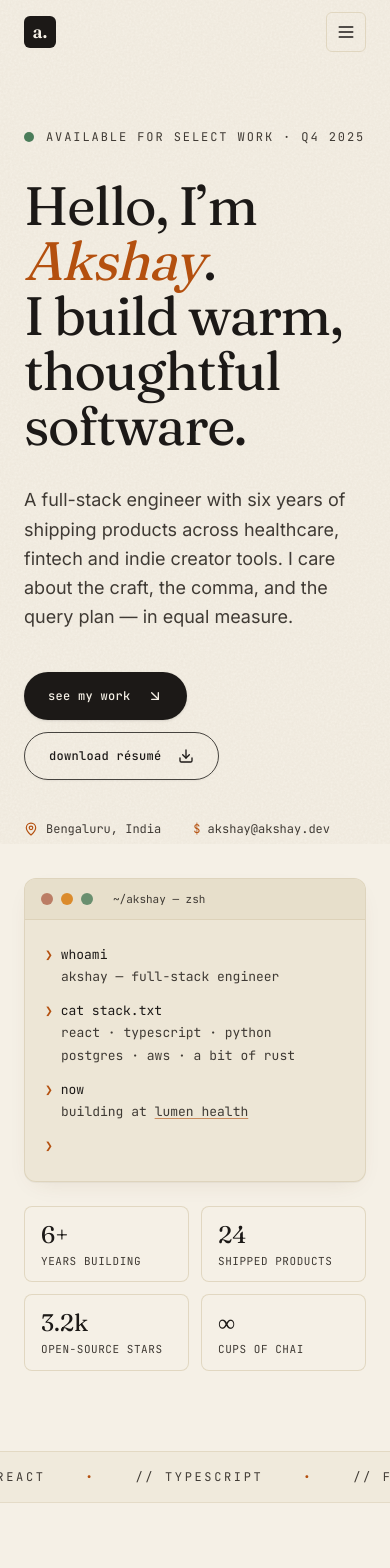
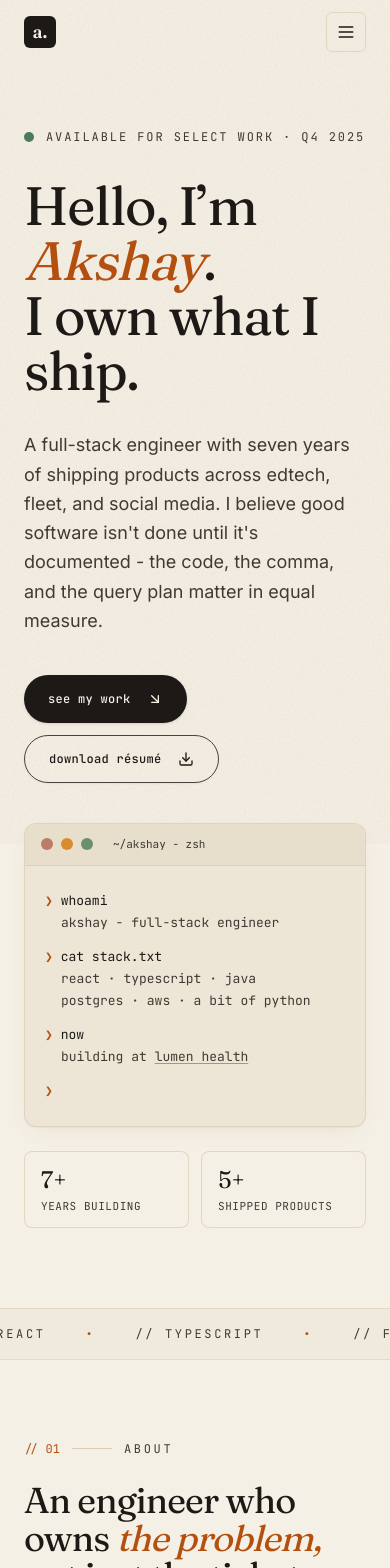
Before and after one commit to akshaym5147/portfolio-app, a React (Create React App) app: page / in a window 390 px wide. Shown: the top 1568 px of the page. Built offline with nearby package versions, Linux system fonts and the light colour scheme.

Commit message:
removed extra formating and making code reusable

```diff
--- a/src/App.css
+++ b/src/App.css
@@ -1,4 +1,4 @@
-/* Warm developer vibe — global styles */
+/* Warm developer vibe - global styles */
 
 .App {
   width: 100%;
--- a/src/components/About.jsx
+++ b/src/components/About.jsx
@@ -1,5 +1,5 @@
 import { monoSizes, proseSizes, displaySizes, leading, tracking } from "@/lib/tailwindCssMap";
-import { profile, aboutParagraphs } from "../mock";
+import { profile, aboutParagraphs, aboutQuickOverview } from "../mock";
 import SectionLabel from "./SectionLabel";
 
 const About = () => {
@@ -12,15 +12,15 @@ const About = () => {
         <div className="md:col-span-5">
           <SectionLabel index="01" label="about" />
           <h2 className={`font-serif text-4xl md:text-5xl ${leading.section} text-ink tracking-tight mt-6`}>
-            An engineer who still writes
-            <span className="italic text-amber"> by hand </span>
-            before the keyboard.
+            An engineer who owns
+            <span className="italic text-amber"> the problem, </span>
+            not just the ticket.
           </h2>
 
           <div className="mt-8 rounded-xl overflow-hidden border border-line/70 card-warm">
             <img
               src={profile.portrait}
-              alt={`${profile.name} — ${profile.role}`}
+              alt={`${profile.name} - ${profile.role}`}
               className="w-full h-[360px] object-cover"
               loading="lazy"
             />
@@ -49,19 +49,15 @@ const About = () => {
             {[
               {
                 title: "Currently",
-                body: "Senior engineer at Lumen Health, leading the patient-facing platform."
+                body: aboutQuickOverview['currently']
               },
               {
                 title: "Previously",
-                body: "Mosaic Labs, Finch & Fig, plus a Winter ’22 at the Recurse Center."
-              },
-              {
-                title: "Writing",
-                body: "Essays on slow software, Postgres and warm interfaces."
+                body: aboutQuickOverview['previously']
               },
               {
                 title: "Off-hours",
-                body: "Home-roasting coffee, Tamil literature, over-engineering my garden."
+                body: aboutQuickOverview['offHours']
               }
             ].map((c) => (
               <div
--- a/src/components/Contact.jsx
+++ b/src/components/Contact.jsx
@@ -24,7 +24,7 @@ const Contact = () => {
       return;
     }
     if (!/^\S+@\S+\.\S+$/.test(form.email)) {
-      toast.error("Hmm — that email doesn’t look right.");
+      toast.error("Hmm - that email doesn’t look right.");
       return;
     }
     setLoading(true);
@@ -54,7 +54,7 @@ const Contact = () => {
           </h2>
           <p className={`mt-5 text-inkSoft ${proseSizes["2xl"]} leading-relaxed max-w-md`}>
             I’m selectively taking on contract & advisory work for the rest of
-            2025. Short notes, long briefs — both welcome.
+            2025. Short notes, long briefs - both welcome.
           </p>
 
           <div className="mt-10 space-y-4">
--- a/src/components/Footer.jsx
+++ b/src/components/Footer.jsx
@@ -16,7 +16,7 @@ const Footer = () => {
               <span className="italic text-amberSoft">{profile.email}</span>
             </h3>
             <p className="mt-6 text-cream/70 max-w-md leading-relaxed">
-              Drop a line — I reply to every message within a day or two. No
+              Drop a line - I reply to every message within a day or two. No
               cold pitches, please.
             </p>
           </div>
@@ -53,7 +53,7 @@ const Footer = () => {
                     className="text-cream/80 hover:text-amberSoft transition-colors"
                   >
                     {s.label}{" "}
-                    <span className="text-cream/40">— {s.handle}</span>
+                    <span className="text-cream/40">- {s.handle}</span>
                   </a>
                 </li>
               ))}
--- a/src/components/Hero.jsx
+++ b/src/components/Hero.jsx
@@ -9,8 +9,8 @@ const Hero = () => {
       id="top"
       className="relative border-b border-line/60"
     >
-      <div className="max-w-6xl mx-auto px-6 md:px-10 pt-16 pb-20 md:pb-28 grid md:grid-cols-12 gap-10 md:gap-14 items-end">
-        {/* Left — copy */}
+      <div className="max-w-6xl mx-auto px-6 md:px-10 pt-16 pb-20 md:pb-28 grid md:grid-cols-12 gap-10 md:gap-14 items-start">
+        {/* Left - copy */}
         <div className="md:col-span-8">
           <div className="flex items-center gap-3 mb-8">
             <span className="relative flex h-2.5 w-2.5">
@@ -26,15 +26,14 @@ const Hero = () => {
             Hello, I’m{" "}
             <span className="italic text-amber">{profile.firstName}</span>.
             <br />
-            I build warm,
-            <br />
-            thoughtful software.
+            I own what I ship.
           </h1>
 
           <p className="mt-8 max-w-xl text-inkSoft text-lg leading-relaxed">
-            A full-stack engineer with six years of shipping products across
-            healthcare, fintech and indie creator tools. I care about the
-            craft, the comma, and the query plan — in equal measure.
+            A full-stack engineer with seven years of shipping products across
+            edtech, fleet, and social media. I believe good software isn't done
+            until it's documented - the code, the comma, and the query plan matter
+            in equal measure.
           </p>
 
           <div className="mt-10 flex flex-wrap items-center gap-3">
@@ -58,18 +57,9 @@ const Hero = () => {
               </a>
             </Button>
           </div>
-
-          <div className={`mt-10 flex flex-wrap gap-x-8 gap-y-3 font-mono ${monoSizes.sm} text-inkSoft`}>
-            <span className="flex items-center gap-2">
-              <MapPin className="w-3.5 h-3.5 text-amber" /> {profile.location}
-            </span>
-            <span>
-              <span className="text-amber">$</span> {profile.email}
-            </span>
-          </div>
         </div>
 
-        {/* Right — terminal card */}
+        {/* Right - terminal card */}
         <div className="md:col-span-4 md:pt-10">
           <div className="card-warm rounded-xl border border-line/70 bg-paper overflow-hidden">
             <div className="flex items-center gap-2 px-4 py-3 border-b border-line/70 bg-parchment">
@@ -77,7 +67,7 @@ const Hero = () => {
               <span className="w-3 h-3 rounded-full bg-amberSoft/80" />
               <span className="w-3 h-3 rounded-full bg-sage/80" />
               <span className={`ml-3 font-mono ${monoSizes.xs} text-inkSoft`}>
-                ~/akshay — zsh
+                ~/akshay - zsh
               </span>
             </div>
             <div className={`px-5 py-6 font-mono ${monoSizes.md} ${leading.terminal} text-ink`}>
@@ -85,15 +75,15 @@ const Hero = () => {
                 <span className="text-amber">❯</span> whoami
               </div>
               <div className="pl-4 text-inkSoft">
-                akshay — full-stack engineer
+                akshay - full-stack engineer
               </div>
               <div className="mt-3">
                 <span className="text-amber">❯</span> cat stack.txt
               </div>
               <div className="pl-4 text-inkSoft">
-                react · typescript · python
+                react · typescript · java
                 <br />
-                postgres · aws · a bit of rust
+                postgres · aws · a bit of python
               </div>
               <div className="mt-3">
                 <span className="text-amber">❯</span> now
--- a/src/components/Navbar.jsx
+++ b/src/components/Navbar.jsx
@@ -81,7 +81,7 @@ const Navbar = () => {
                 onClick={() => setOpen(false)}
                 className="font-mono text-sm text-inkSoft hover:text-amber"
               >
-                — {l.label}
+                - {l.label}
               </a>
             ))}
             <a
--- a/src/components/Skills.jsx
+++ b/src/components/Skills.jsx
@@ -9,7 +9,7 @@ const Skills = () => {
         <div className="max-w-3xl">
           <SectionLabel index="02" label="skills & stack" />
           <h2 className={`font-serif text-4xl md:text-5xl ${leading.section} text-ink tracking-tight mt-6`}>
-            The tools I reach for —
+            The tools I reach for -
             <span className="italic text-amber"> gently </span>
             opinionated.
           </h2>
--- a/src/lib/tailwindCssMap.js
+++ b/src/lib/tailwindCssMap.js
@@ -1,4 +1,4 @@
-// Font sizes — mono UI elements
+// Font sizes - mono UI elements
 export const monoSizes = {
   xxs: "text-[10.5px]", // Projects: tag pills
   xs: "text-[11px]",    // terminal header, stats label, footer, contact labels, blog tag
@@ -6,7 +6,7 @@ export const monoSizes = {
   md: "text-[13px]",    // terminal body, navbar links
 };
 
-// Font sizes — body/prose text
+// Font sizes - body/prose text
 export const proseSizes = {
   sm: "text-[14px]",      // experience location, skills item
   md: "text-[14.5px]",    // education degree/details, blog excerpt
@@ -16,14 +16,15 @@ export const proseSizes = {
   "3xl": "text-[17px]",   // skills intro paragraph
 };
 
-// Font sizes — hero heading (responsive)
+// Font sizes - hero heading (responsive)
 export const headingSizes = {
   base: "text-[54px]",
+  md: "text-[65px]",
   sm: "sm:text-[72px]",
   lg: "md:text-[96px]",
 };
 
-// Font sizes — display/accent
+// Font sizes - display/accent
 export const displaySizes = {
   dropcap: "text-[64px]",        // About: drop cap letter
   testimonial: "text-[22px]",    // Testimonials/Blog: quote/title
--- a/src/mock.js
+++ b/src/mock.js
@@ -1,14 +1,13 @@
-// Mock data for Akshay's Portfolio — Warm Developer Vibe
+// Mock data for Akshay's Portfolio - Warm Developer Vibe
 
 export const profile = {
   name: "Akshay",
   firstName: "Akshay",
-  lastName: "Sharma",
+  lastName: "Muge",
   role: "Full-Stack Engineer",
-  tagline: "I build thoughtful, warm software — from pixel to pipeline.",
-  location: "Bengaluru, India",
-  email: "akshay@akshay.dev",
-  phone: "+91 98765 43210",
+  location: "Mumbai, India",
+  email: "akshaymuge51@gmail.com",
+  phone: "+91 7083325829",
   resumeUrl: "#",
   portrait:
     "https://images.unsplash.com/photo-1752738372136-2602aaafdcb7?auto=format&fit=crop&w=900&q=80",
@@ -17,22 +16,37 @@ export const profile = {
   socials: [
     { label: "GitHub", href: "https://github.com", handle: "@akshay-dev" },
     { label: "LinkedIn", href: "https://linkedin.com", handle: "in/akshay" },
-    { label: "Twitter", href: "https://twitter.com", handle: "@akshay_codes" },
-    { label: "Read.cv", href: "https://read.cv", handle: "akshay" }
   ],
   stats: [
-    { label: "Years building", value: "6+" },
-    { label: "Shipped products", value: "24" },
-    { label: "Open-source stars", value: "3.2k" },
-    { label: "Cups of chai", value: "∞" }
+    { label: "Years building", value: "7+" },
+    { label: "Shipped products", value: "5+" },
+    // { label: "Open-source stars", value: "0k" },
+    // { label: "Cups of chai", value: "∞" }
   ]
 };
 
+// export const aboutParagraphs = [
+//   "Hey there - I'm Akshay. I'm a full-stack engineer who cares deeply about the craft of making software that feels lived-in. I spend my days between React components, Postgres queries, and the kind of design details most people never notice (but always feel).",
+//   "I've spent the last six years building tools for healthcare, fintech, and indie creators. I care about performance budgets, honest error messages, and shipping small improvements on a Tuesday afternoon.",
+//   "When I'm not coding, you'll find me roasting coffee, reading a worn-out copy of 'The Pragmatic Programmer', or over-engineering my home automation setup."
+// ];
+
 export const aboutParagraphs = [
-  "Hey there — I'm Akshay. I'm a full-stack engineer who cares deeply about the craft of making software that feels lived-in. I spend my days between React components, Postgres queries, and the kind of design details most people never notice (but always feel).",
-  "I've spent the last six years building tools for healthcare, fintech, and indie creators. I care about performance budgets, honest error messages, and shipping small improvements on a Tuesday afternoon.",
-  "When I'm not coding, you'll find me roasting coffee, reading a worn-out copy of 'The Pragmatic Programmer', or over-engineering my home automation setup."
+  "Hey there - I'm Akshay. I'm a full-stack engineer who cares deeply about owning what I ship - from the database schema to the last pixel on screen. I spend my days between React components, Java microservices, and the kind of system design decisions that quietly keep things running at 99% uptime.",
+  "I've spent the last seven years building platforms across edtech and fleet management - shipping real-time dashboards, serverless workflows, and component libraries that outlive the sprint they were born in. I care about performance, clean APIs, and writing documentation that actually helps the next engineer.",
+  "When I'm not coding, you'll find me exploring new tech, contributing to open source, or debugging something that definitely wasn't broken yesterday."
+
+  // "Hey there - I'm Akshay. I'm a full-stack engineer who cares deeply about the craft of making software that feels lived-in. I spend my days between React components, Postgres queries, and the kind of design details most people never notice (but always feel).",
+  // "I've spent the last six years building tools for healthcare, fintech, and indie creators. I care about performance budgets, honest error messages, and shipping small improvements on a Tuesday afternoon.",
+  // "When I'm not coding, you'll find me roasting coffee, reading a worn-out copy of 'The Pragmatic Programmer', or over-engineering my home automation setup."
 ];
+
+export const aboutQuickOverview = {
+  currently: 'Senior engineer at LearningMate, buildng the edtech platform.',
+  previously: 'Sankey Solutions - fast-paced startup.',
+  offHours: 'Building side projects, exploring new tech, and breaking things on purpose.'
+}
+
 
 export const skills = [
   {
@@ -77,10 +91,10 @@ export const experience = [
   {
     company: "Lumen Health",
     role: "Senior Full-Stack Engineer",
-    period: "2023 — Present",
+    period: "2023 - Present",
     location: "Remote · Berlin",
     bullets: [
-      "Led rewrite of the patient intake platform — reduced median load time from 4.8s to 0.9s.",
+      "Led rewrite of the patient intake platform - reduced median load time from 4.8s to 0.9s.",
       "Designed an event-driven audit pipeline handling 1.2M events/day on AWS Kinesis + Lambda.",
       "Mentored 5 engineers; introduced a lightweight RFC process adopted org-wide."
     ],
@@ -89,7 +103,7 @@ export const experience = [
   {
     company: "Mosaic Labs",
     role: "Full-Stack Engineer",
-    period: "2021 — 2023",
+    period: "2021 - 2023",
     location: "Bengaluru",
     bullets: [
       "Built the core authoring experience used by 40k+ creators to publish newsletters.",
@@ -101,7 +115,7 @@ export const experience = [
   {
     company: "Finch & Fig",
     role: "Software Engineer",
-    period: "2019 — 2021",
+    period: "2019 - 2021",
     location: "Bengaluru",
     bullets: [
       "Built an internal low-code tool that saved ops team ~30 hours / week.",
@@ -166,7 +180,7 @@ export const projects = [
     title: "Kettle",
     subtitle: "A warm chat client for teams.",
     description:
-      "An opinionated Slack alternative built around focus, threads, and async-first rituals. Side project — 500 beta users.",
+      "An opinionated Slack alternative built around focus, threads, and async-first rituals. Side project - 500 beta users.",
     tags: ["Next.js", "WebSockets", "Design"],
     image:
       "https://images.unsplash.com/photo-1633250391894-397930e3f5f2?auto=format&fit=crop&w=900&q=80",
@@ -191,7 +205,7 @@ export const education = [
   {
     school: "BITS Pilani",
     degree: "B.E., Computer Science",
-    period: "2015 — 2019",
+    period: "2015 - 2019",
     details:
       "Graduated with distinction. Undergraduate thesis on distributed consensus; published at an ACM student workshop.",
     grade: "CGPA 9.1 / 10"
@@ -217,7 +231,7 @@ export const education = [
 export const testimonials = [
   {
     quote:
-      "Akshay is the rarest kind of engineer — one who cares equally about the query plan and the empty state illustration. Every review made the product better.",
+      "Akshay is the rarest kind of engineer - one who cares equally about the query plan and the empty state illustration. Every review made the product better.",
     name: "Priya Menon",
     title: "VP Engineering, Lumen Health"
   },
@@ -246,7 +260,7 @@ export const posts = [
     slug: "slow-software",
     title: "In praise of slow software",
     excerpt:
-      "On building tools that respect the reader's time — and why 'boring' is usually the right call.",
+      "On building tools that respect the reader's time - and why 'boring' is usually the right call.",
     date: "Jun 14, 2025",
     readMins: 7,
     tag: "Essay"
@@ -255,7 +269,7 @@ export const posts = [
     slug: "postgres-indexes",
     title: "The four Postgres indexes I reach for first",
     excerpt:
-      "A field-tested guide to B-tree, GIN, BRIN and partial indexes — with query plans that actually helped me in production.",
+      "A field-tested guide to B-tree, GIN, BRIN and partial indexes - with query plans that actually helped me in production.",
     date: "Apr 02, 2025",
     readMins: 11,
     tag: "Engineering"
```
Also changed, not shown: 1 other file (tests, documents, lock files or other folders).
